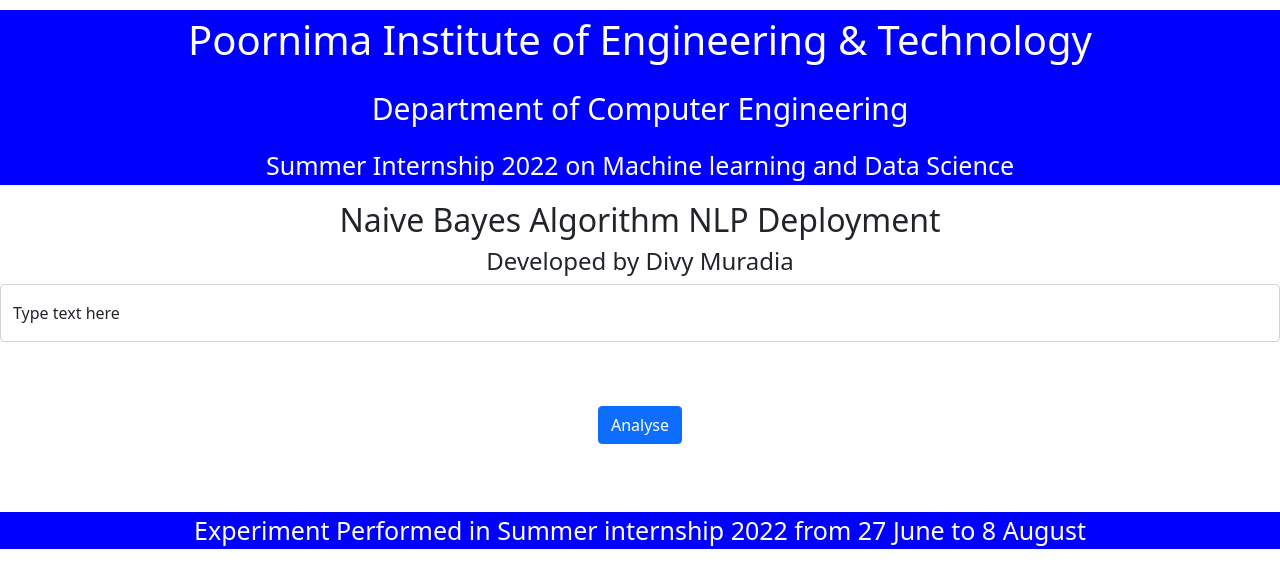
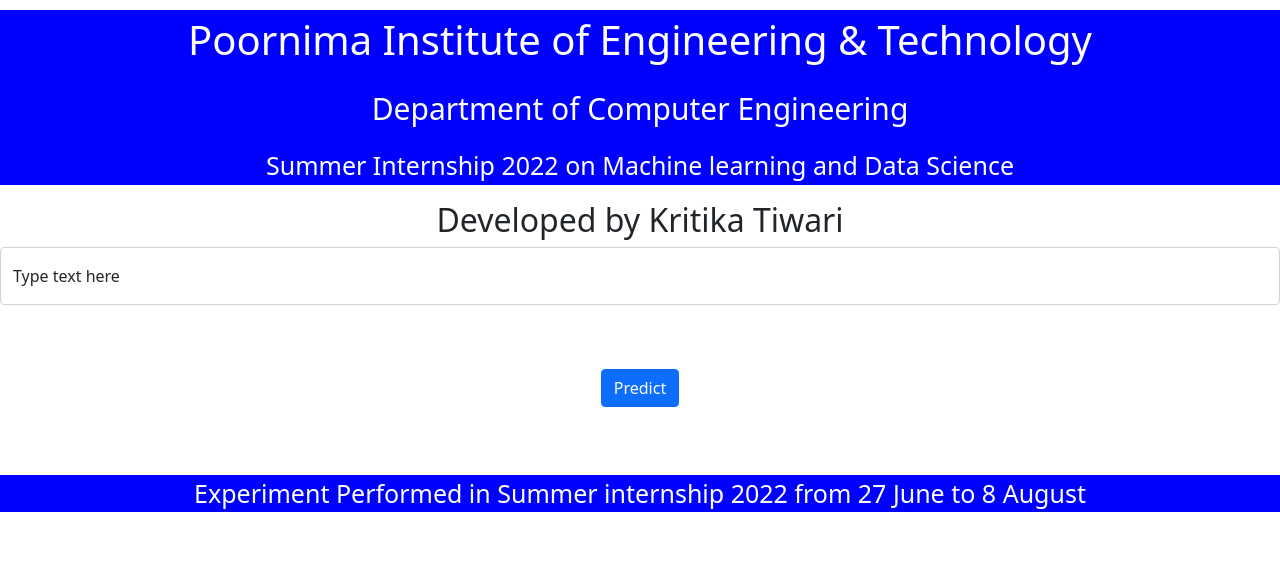
Before and after one commit to KritikaTiwari/Project5, a Flask app: page / in a window 1280 px wide. Shown: the top 588 px of the page. Run offline with Flask 2, Linux system fonts and the light colour scheme; parts of the project's set-up code (start-up, migrations or seed data) failed here and were passed over.

Commit message:
Update index.html

```diff
--- a/templates/index.html
+++ b/templates/index.html
@@ -33,8 +33,7 @@
 </div>
 
 <div class="login">
-<h2 >Naive Bayes Algorithm NLP Deployment</h2>
-<h4>Developed by Divy Muradia</h4>
+<h2>Developed by Kritika Tiwari</h2>
 <!-- Main Input For Receiving Query to our ML -->
 <form action="{{ url_for('predict')}}"method="get">
 <div class="form-floating mb-3">
@@ -45,7 +44,7 @@
 <br>
 
 <br>
-<button type="submit" class="btn btn-primary btn-block btn-large">Analyse</button>
+<button type="submit" class="btn btn-primary btn-block btn-large">Predict</button>
 </form>
 <br>
 <br>
```
